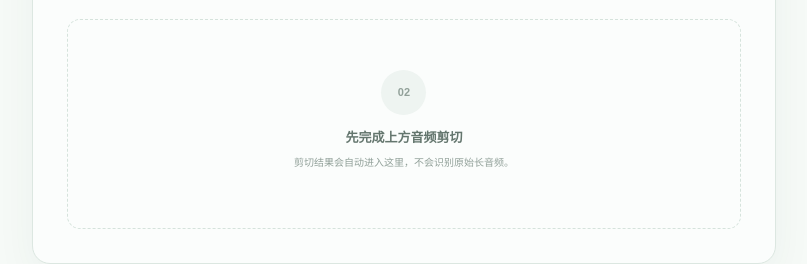
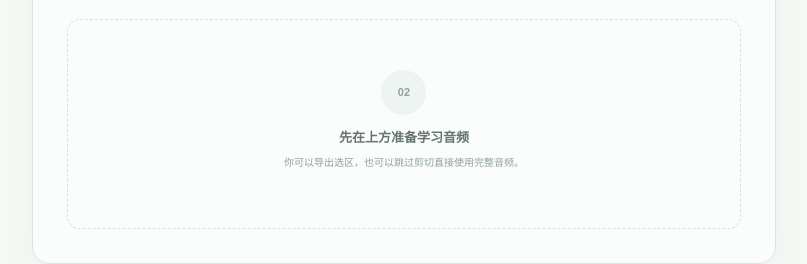
Before and after one commit to wzy12345654/ai, a Next.js app: page / in a window 1280 px wide. Shown: the part 1140-1404 px from the top of the page, without its empty margins (236-1043 px from the left). Built offline with nearby package versions, Linux system fonts and the light colour scheme.

Commit message:
sync 2026-09-25T11:52:00Z

```diff
--- a/app/components/learning-workbench.tsx
+++ b/app/components/learning-workbench.tsx
@@ -83,7 +83,7 @@ export default function LearningWorkbench() {
 
     <section ref={extractionRef} className={`extraction-card ${clip ? "available" : "disabled"}`} aria-labelledby="extract-title">
       <div className="section-title-row"><div><span className="section-kicker">STEP 02 · 当前开发阶段</span><h2 id="extract-title">提取英文内容</h2><p>从剪切后的片段中识别英文，你可以校对、复制并下载文本。</p></div><span className={`stage-badge ${extractionDone ? "complete" : ""}`}>{extractionDone ? "已完成 ✓" : clip ? "可开始" : "等待音频剪切"}</span></div>
-      {!clip ? <div className="extract-locked"><span>02</span><strong>先完成上方音频剪切</strong><p>剪切结果会自动进入这里，不会识别原始长音频。</p></div> : <>
+      {!clip ? <div className="extract-locked"><span>02</span><strong>先在上方准备学习音频</strong><p>你可以导出选区，也可以跳过剪切直接使用完整音频。</p></div> : <>
         <div className="clip-summary"><div><span className="summary-icon">♫</span><div><small>准备识别的学习片段</small><strong>{clip.name}</strong><span>{clip.durationLabel} · MP3</span></div></div><audio controls src={clip.url} /></div>
         {!extractionDone && <div className="extract-start"><div className="extract-illustration">Aa<span>EN</span></div><div><strong>{stt.loading ? "正在听取并整理英文内容…" : "让我们听懂这段英语"}</strong><p>{stt.loading ? "识别时间取决于音频长度，请保持页面打开。" : "系统只会处理你刚刚剪切的片段。识别完成后可直接校对。"}</p></div><button className="primary-button extract-button" type="button" onClick={extractContent} disabled={stt.loading}>{stt.loading ? <><i className="button-spinner" /> 提取中…</> : <>开始提取英文 <b>→</b></>}</button></div>}
         {stt.error && <div className="error-message" role="alert">!&nbsp; {stt.error}</div>}
```
